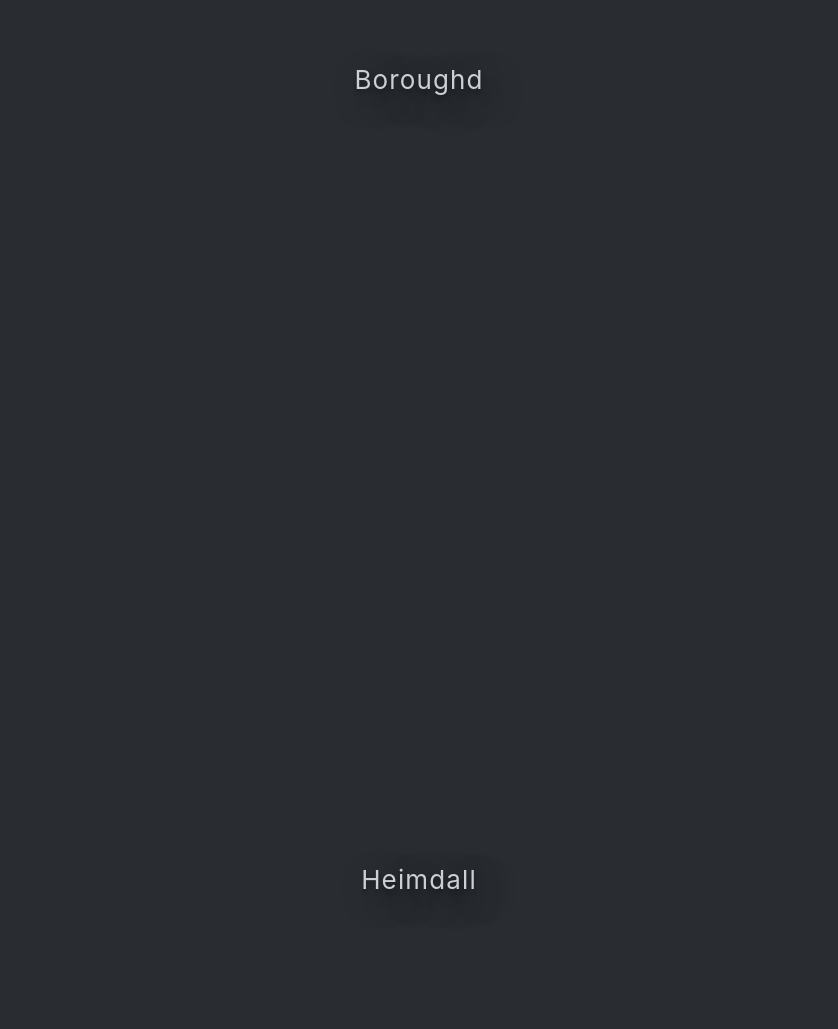
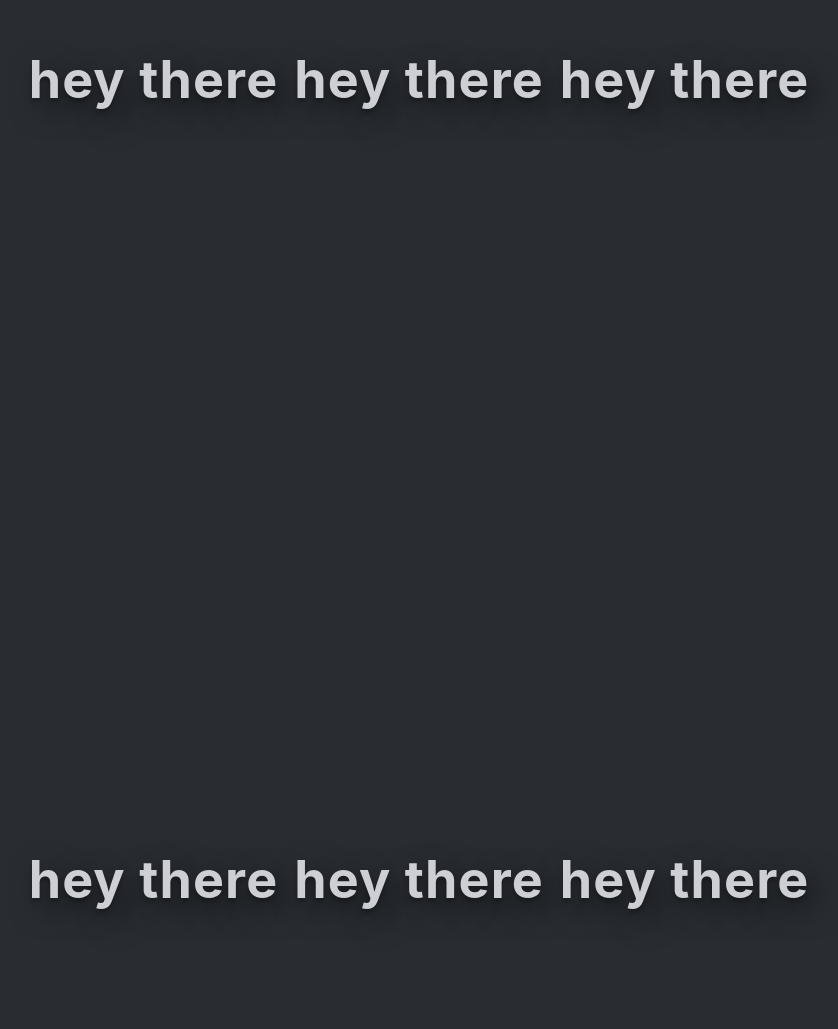
Before and after one commit to mackenzieraeclark/mackenzieraeclark.github.io, a React (Create React App) app: page / in a window 1280 px wide. Shown: the part 1121-2150 px from the top of the page, without its empty margins (221-1059 px from the left). Built offline with nearby package versions, Linux system fonts and the light colour scheme.

Commit message:
grid system

```diff
--- a/src/App.css
+++ b/src/App.css
@@ -25,6 +25,23 @@
   color: rgb(206, 207, 213);
   padding-left: 20px !important;
   padding-right: 20px !important;
+}
+
+.container {
+  max-width: 1200px;
+  margin: 0 auto;
+  display: flex;
+  grid-gap: 1rem;
+}
+
+.container-item {
+  padding: 1rem;
+  height: 4rem;
+}
+
+/* Screen larger than 600px? 3 columns */
+@media (min-width: 600px) {
+  .container-item { grid-template-columns: repeat(3, 1fr); }
 }
 
 .App-link {
--- a/src/components/Boroughd.js
+++ b/src/components/Boroughd.js
@@ -1,7 +1,11 @@
 function Boroughd() {
     return (
         <div className="App-header">
-            Boroughd
+            <div className="container">
+                <h1>hey there</h1>
+                <h1>hey there</h1>
+                <h1>hey there</h1>
+            </div>
         </div>
     );
 }
--- a/src/components/EatDrink.js
+++ b/src/components/EatDrink.js
@@ -1,7 +1,11 @@
 function EatDrink() {
     return (
         <div className="App-header">
-            EatDrink
+            <div className="container">
+                <h1>hey there</h1>
+                <h1>hey there</h1>
+                <h1>hey there</h1>
+            </div>
         </div>
     );
 }
--- a/src/components/Heimdall.js
+++ b/src/components/Heimdall.js
@@ -1,7 +1,11 @@
 function Heimdall() {
     return (
         <div className="App-header">
-            Heimdall
+            <div className="container">
+                <h1>hey there</h1>
+                <h1>hey there</h1>
+                <h1>hey there</h1>
+            </div>
         </div>
     );
 }
```
